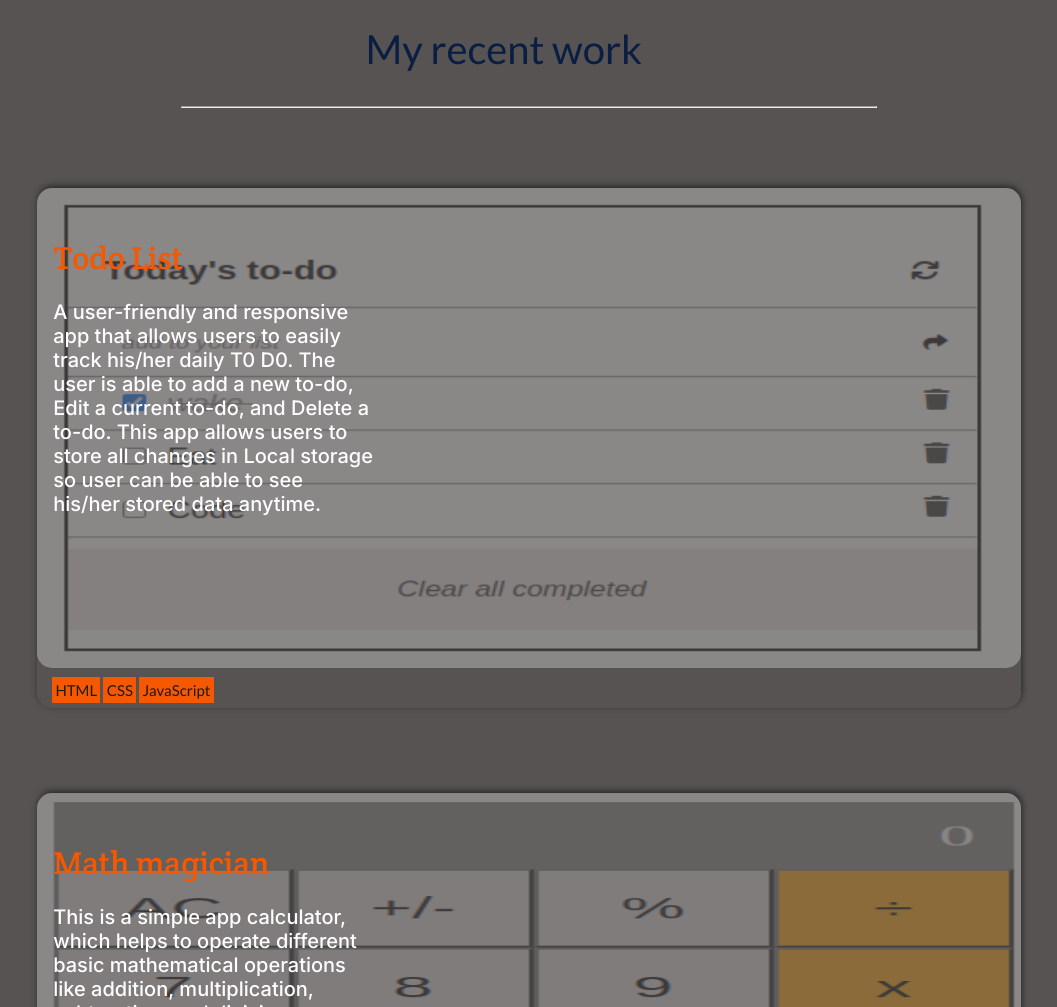
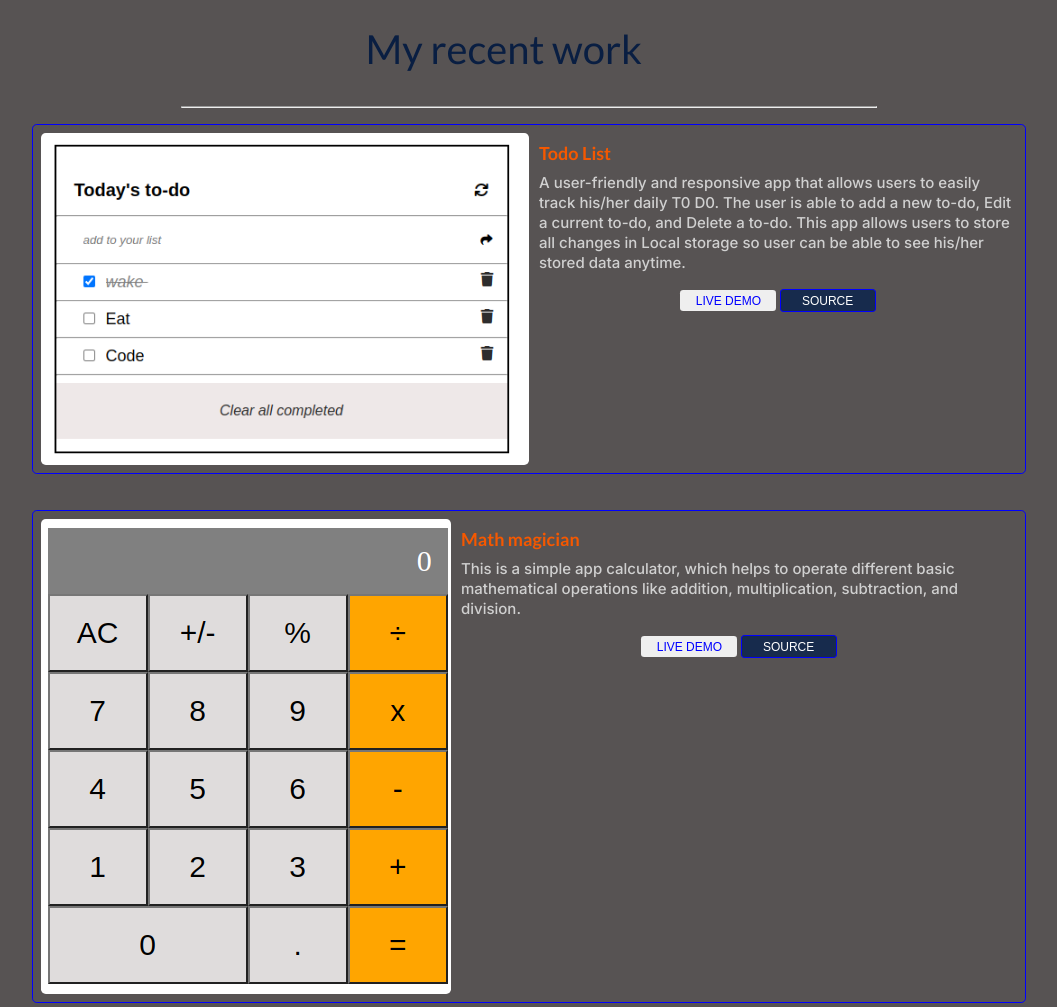
Before and after one commit to Irirwanirira/Portofolio-J-v1, a website with bundled scripts: page index.html in a window 1280 px wide. Shown: the part 920-1927 px from the top of the page, without its empty margins (111-1168 px from the left). Built offline with nearby package versions, Linux system fonts and the light colour scheme.

Commit message:
Work on styles

```diff
--- a/index.scss
+++ b/index.scss
@@ -176,65 +176,69 @@ $mobile-padding: 24px;
 
   .portofolio-p {
     display: grid;
-    grid-template-columns: repeat(auto-fit, minmax(1fr, 12));
+    grid-template-columns: repeat(1, 1fr);
+    gap: 20px;
+    grid-auto-rows: auto;
 
     .card {
-      grid-column: 1/13;
-      height: 65vh;
-      box-shadow: none;
-      border: hidden;
-      position: relative;
+      display: inline-block;
+      border: 1px solid blue;
+      margin-top: 1rem;
+      padding: 0.5rem;
+      border-radius: 0.3rem;
+
+      img {
+        width: 100%;
+        height: 40vh;
+        border-radius: 0.3rem;
+      }
 
       h3 {
-        position: absolute;
-        top: 3rem;
-        left: 16px;
-        width: 337px;
-        height: 81px;
-        font-size: 32px;
-        font-family: "Crete Round", serif;
-        font-weight: 400;
-        line-height: 44px;
-        color: $text-color;
+        font-size: 18px;
+        font-family: "lato", sans-serif;
+        font-weight: 600;
+        line-height: 40px;
+        color: $nav-color;
       }
 
       p {
-        width: 320px;
-        height: 99px;
-        position: absolute;
-        top: 7rem;
-        left: 16px;
         font-size: 15px;
         font-family: "Inter", sans-serif;
         font-style: normal;
         font-weight: 400;
-        line-height: 24px;
-        color: $nav-color;
+        line-height: 20px;
+        color: rgb(208, 208, 208);
       }
 
-      img {
-        width: 100%;
-        height: 60vh;
-        opacity: 0.1;
-        border-radius: 15px;
+      .technology {
+        display: none;
       }
 
-      ul {
-        position: absolute;
-        bottom: 80px;
-        left: 15px;
-        list-style: none;
-        display: flex;
-        gap: 0.2rem;
+      .buttons-link {
+        text-align: center;
+        margin: 1rem;
 
-        li {
-          border: 1px hidden #262626;
-          padding: 0.2rem;
-          font-weight: 500;
-          font-size: 15px;
-          line-height: 20px;
-          color: #091e42;
-          background-color: $text-color;
+        a {
+          text-decoration: none;
+          font-size: 12px;
+          color: #fff;
+        }
+
+        button {
+          border-radius: 0.2rem;
+          border: hidden;
+          padding: 0.2rem 0.5rem;
+          width: 6rem;
+        }
+
+        .live a {
+          color: blue;
+        }
+
+        .source {
+          background-color: #172b4d;
+          border: 1px solid blue;
+          color: #fff;
         }
       }
     }
@@ -540,75 +544,42 @@ footer {
     }
 
     .portofolio-p {
-      gap: 5px;
-      justify-content: space-around;
-      flex-wrap: wrap;
-
       .card {
-        box-shadow: 1px -2px 6px 0 #262626;
-        border-radius: 15px;
-        margin-top: 5rem;
+        display: flex;
+        gap: 10px;
         width: 100%;
-        position: relative;
 
         &:hover {
           box-shadow: 4px 0 0 -1px #262626;
         }
 
+        img {
+          width: 50%;
+          height: auto;
+        }
+
         h3 {
-          position: absolute;
-          top: 3rem;
-          left: 16px;
-          width: 337px;
-          height: 81px;
-          font-size: 32px;
-          font-family: "Crete Round", serif;
-          font-weight: 400;
-          line-height: 44px;
           color: $text-color;
         }
 
-        p {
-          position: absolute;
-          top: 7rem;
-          left: 16px;
-          font-size: 20px;
-          font-family: "Inter", sans-serif;
-          font-style: normal;
-          font-weight: 500;
-          line-height: 24px;
-          color: $nav-color;
-        }
+        // ul {
+        //   position: absolute;
+        //   bottom: 5px;
+        //   list-style: none;
+        //   display: inline-flex;
+        //   word-spacing: 1rem;
+        //   gap: 0.2rem;
 
-        img {
-          width: 100%;
-          height: 60vh;
-          opacity: 0.3;
-          border-radius: 15px;
-
-          &:hover {
-            opacity: 0;
-          }
-        }
-
-        ul {
-          position: absolute;
-          bottom: 5px;
-          list-style: none;
-          display: inline-flex;
-          word-spacing: 1rem;
-          gap: 0.2rem;
-
-          li {
-            border: 1px hidden #262626;
-            padding: 0.2rem;
-            font-weight: 500;
-            font-size: 15px;
-            line-height: 20px;
-            color: #1c1a19;
-            background-color: $text-color;
-          }
-        }
+        //   li {
+        //     border: 1px hidden #262626;
+        //     padding: 0.2rem;
+        //     font-weight: 500;
+        //     font-size: 15px;
+        //     line-height: 20px;
+        //     color: #1c1a19;
+        //     background-color: $text-color;
+        //   }
+        // }
       }
     }
   }
--- a/modules/display.js
+++ b/modules/display.js
@@ -6,19 +6,30 @@ let display = '';
 function displayUi(project) {
   project.forEach((item) => {
     display += `
-    <a href="${item.liveLink}" class="card">
+    <div class="card">
       <img src=${item.image} alt=${item.title}/>
 
-            <div>
+      <div class="more-info">
         <h3>${item.title}</h3>
         <p>${item.description}
-                <ul>
+
+          <ul class="technology">
             <li> ${item.languaage[0]}</li>
             <li> ${item.languaage[1]}</li>
             <li> ${item.languaage[2]}</li>
           </ul>
+
+        <div class="buttons-link">
+          <button class="live">
+            <a href="${item.liveLink}" >LIVE DEMO</a>
+          </button>
+          <button class="source">
+            <a href="${item.liveLink}" >SOURCE</a>
+          </button>
         </div>
-    </a>
+
+      </div>
+    </div>
         `;
   });
   portofolio.innerHTML = display;
```
Also changed, not shown: index.css, 1 other file. Lines whose indentation alone changed are shown as unchanged.
